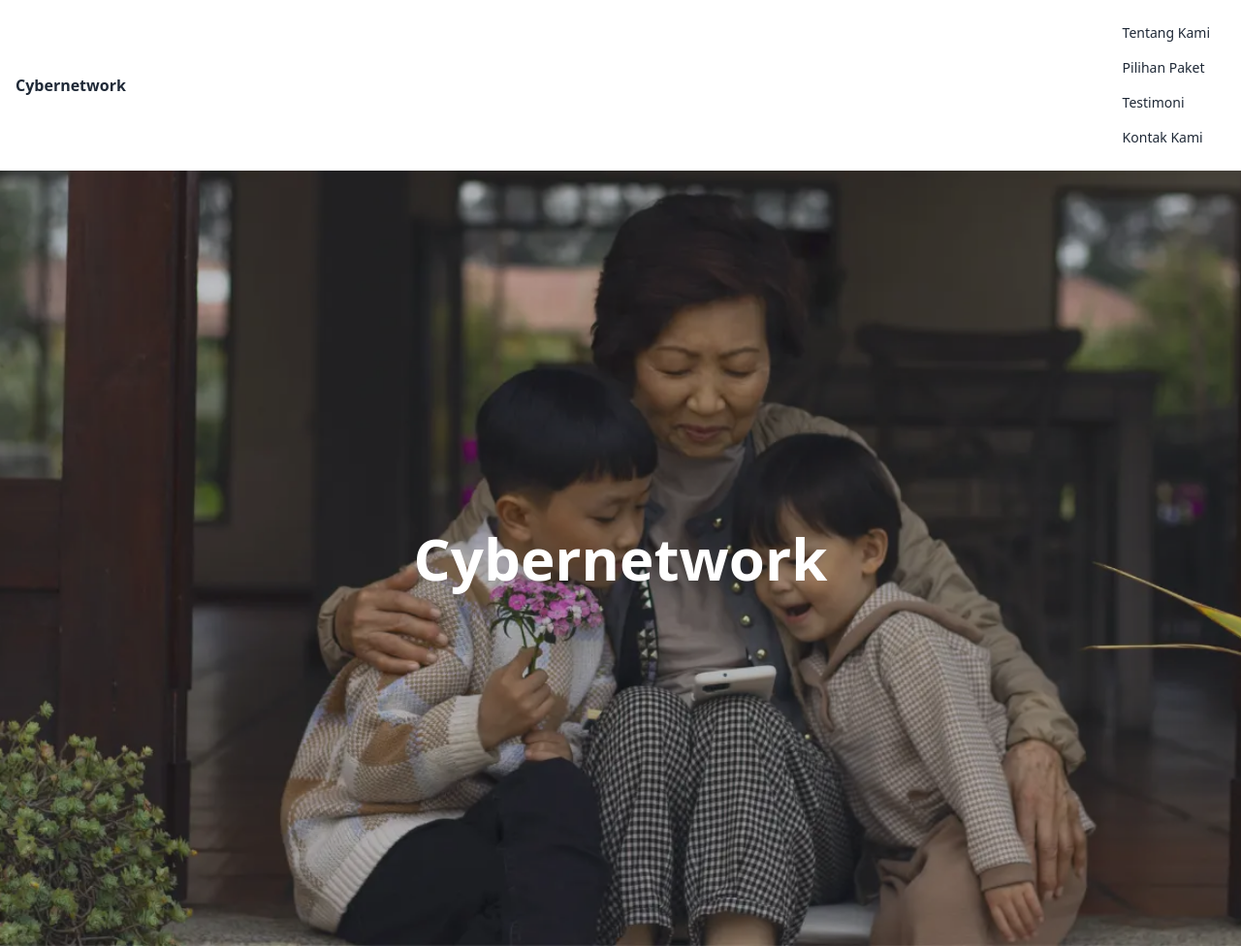
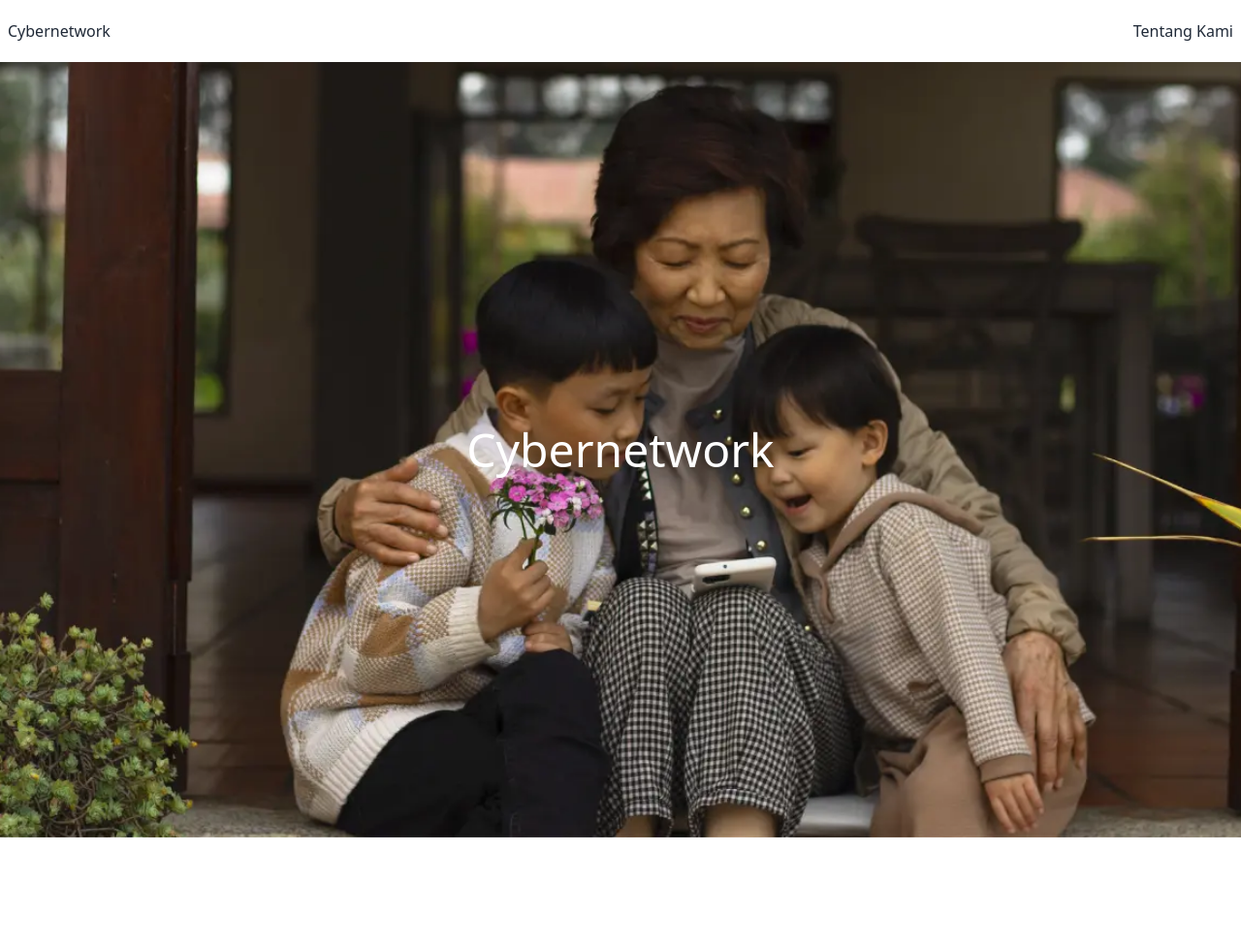
Before and after one commit to CybernetworkDev/cybernetwork, a website: page index.html in a window 1280 px wide. Shown: the whole page at 97% size. After the commit the page ends 864 px from the top, so only its background shows below. Drawn offline with Linux system fonts and the light colour scheme.

Commit message:
[hero] fixed: hero

```diff
--- a/index.html
+++ b/index.html
@@ -6,35 +6,27 @@
     <link rel="stylesheet" href="assets/css/main.css">
     <title>Cybernetwork</title>
 </head>
-<body>
+<body class="md:px-14">
     <header>
         <nav class="navbar">
-            <div class="flex-1">
-                <a href="/" class="font-extrabold pl-2">Cybernetwork</a>
+            <div class="navbar-start">
+                <a href="/" class="font-semibold">Cybernetwork</a>
             </div>
 
-            <div class="flex-none">
-                <ul class="menu md:menu-horizontal">
-                    <li><a href="">Tentang Kami</a></li>
-                    <li><a href="">Pilihan Paket</a></li>
-                    <li><a href="">Testimoni</a></li>
-                    <li><a href="">Kontak Kami</a></li>
-                </ul>
-            </div>
+            <ul class="navbar-end">
+                <li><a href="">Tentang Kami</a></li>
+            </ul>
         </nav>
     </header>
 
     <main>
-        <header>
-            <div class="hero min-h-screen bg-cover bg-center" style="background-image: url(assets/images/hero-image-1.webp);">
-                <div class="hero-overlay opacity-60 w-full"></div>
-                <div class="hero-content text-center">
-                    <div class="w-full">
-                        <h1 class="text-white font-extrabold text-6xl">Cybernetwork</h1>
-                    </div>
+        <section class="bg-cover bg-center bg-no-repeat min-h-screen" style="background-image: url(assets/images/hero-image-1.webp)">
+            <div class="container mx-auto flex flex-col items-center justify-center h-full">
+                <div class="flex h-screen justify-center items-center">
+                    <h1 class="text-5xl font-semibold text-white">Cybernetwork</h1>
                 </div>
             </div>
-        </header>
+          </section>
     </main>
 
     <footer></footer>
```
